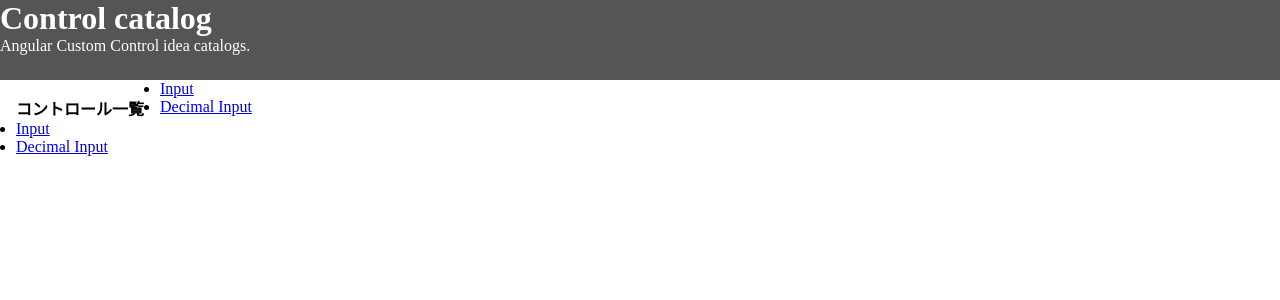
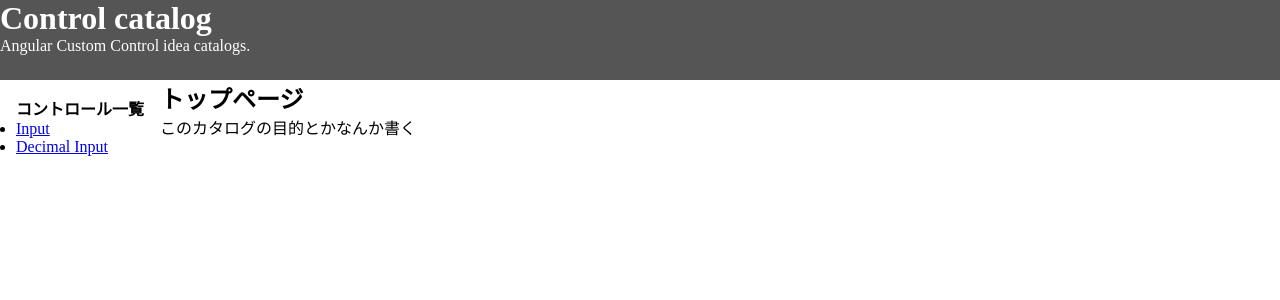
Before and after one commit to KadoTomohiro/control-collection, an Angular app: page / in a window 1280 px wide. Shown: the top 300 px of the page. Built offline with nearby package versions, Linux system fonts and the light colour scheme.

Commit message:
トップページ追加

```diff
--- a/src/app/app.routes.ts
+++ b/src/app/app.routes.ts
@@ -4,8 +4,8 @@ import {controlRoutes} from "./controls.routes";
 export const routes: Routes = [
   {
     path: '',
-    loadComponent: () => import('./pages/control-list-page/control-list-page.component')
-      .then(m => m.ControlListPageComponent),
+    loadComponent: () => import('./pages/top-page/top-page.component')
+      .then(m => m.TopPageComponent)
   },
   // {
   //   path: 'dynamic/:control',
--- /dev/null
+++ b/src/app/pages/top-page/top-page.component.html
@@ -0,0 +1,5 @@
+<header>
+  <h2>トップページ</h2>
+</header>
+
+このカタログの目的とかなんか書く
```
Also changed, not shown: src/app/pages/top-page/top-page.component.ts (added, +12 -0 lines), src/app/pages/top-page/top-page.component.css (added), 1 other file (tests, documents, lock files or other folders).
